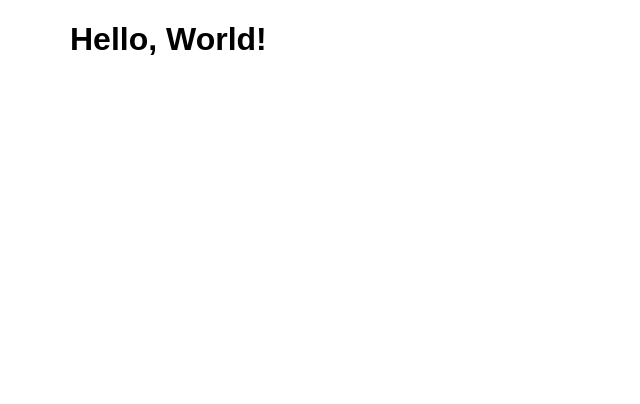
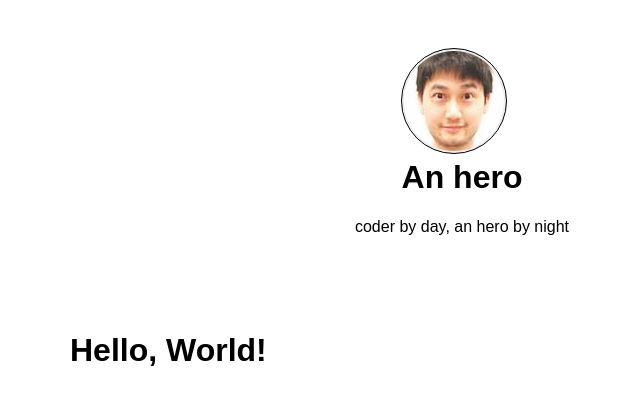
Before and after one commit to khoan/khoan.github.io, an Astro site: page / in a window 1280 px wide. Shown: the whole page, without its empty margins (186-826 px from the left). Built offline with nearby package versions, Linux system fonts and the light colour scheme; Astro itself is replaced by a stand-in of ours.

Commit message:
add mast head to layout

```diff
--- /dev/null
+++ b/src/components/MastHead.astro
@@ -0,0 +1,15 @@
+---
+import avatar from '../assets/khoan.jpeg';
+---
+<header class="c-masthead">
+  <a href="/">
+    <figure>
+      <img class="c-masthead__avatar" src={avatar.src} alt="avatar">
+
+      <figcaption>
+        <h1 class="c-masthead__title">An hero</h1>
+        <span class="c-masthead__subtitle">coder by day, an hero by night</span>
+      </figcaption>
+    </figure>
+  </a>
+</header>
--- a/src/layouts/BasicLayout.astro
+++ b/src/layouts/BasicLayout.astro
@@ -1,6 +1,8 @@
 ---
 import '../styles/normalize.css';
 import '../styles/site.css';
+
+import MastHead from '../components/MastHead.astro';
 
 const { pageTitle } = Astro.props;
 ---
@@ -13,6 +15,7 @@ const { pageTitle } = Astro.props;
   </head>
   <body>
     <div id="main" role="main">
+      <MastHead />
       <slot />
     </div>
   </body>
```
Also changed, not shown: src/assets/khoan.jpeg (added).
